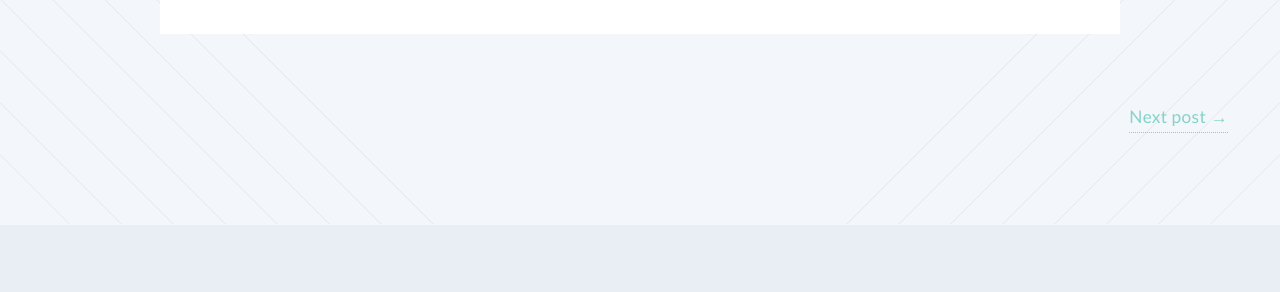
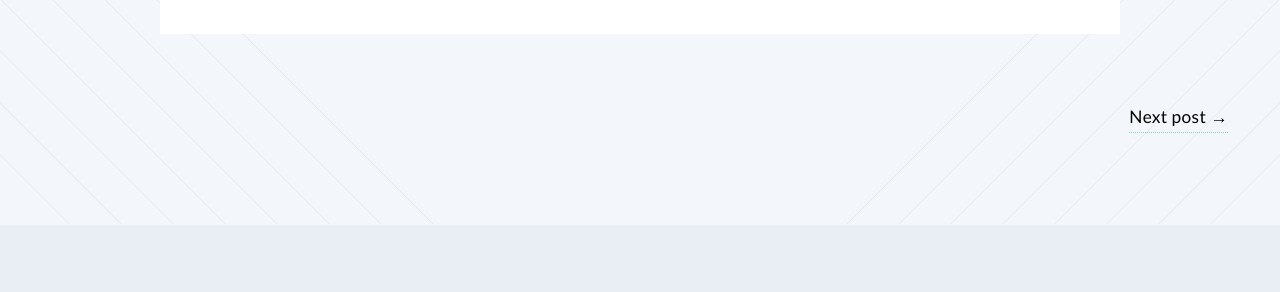
Before and after one commit to ydon1111/ydon1111.github.io, a Jekyll site: the page built from _posts/2023-10-22-first-post.markdown, in a window 1280 px wide. Shown: the part 576-868 px from the top of the page. Built offline with Jekyll 4.4.1, drawn with Linux system fonts in a browser that asks for light colours; nearby versions of some CDN libraries.

Commit message:
post 이전 이후 변경글 색상변경

```diff
--- a/_layouts/post.html
+++ b/_layouts/post.html
@@ -14,8 +14,8 @@
 
     <footer>
         {% if page.previous %}
-        <a href="{{ page.previous.url }}" class="post-prev">&larr; Previous post</a> {% endif %}
+        <a href="{{ page.previous.url }}" class="post-prev"><span style="color: black;">&larr; Previous post</span></a> {% endif %}
         {% if page.next %}
-        <a href="{{ page.next.url }}" class="post-next">Next post &rarr;</a> {% endif %}
+        <a href="{{ page.next.url }}" class="post-next"><span style="color: black;">Next post &rarr;</span></a> {% endif %}
     </footer>
 </article>
```
